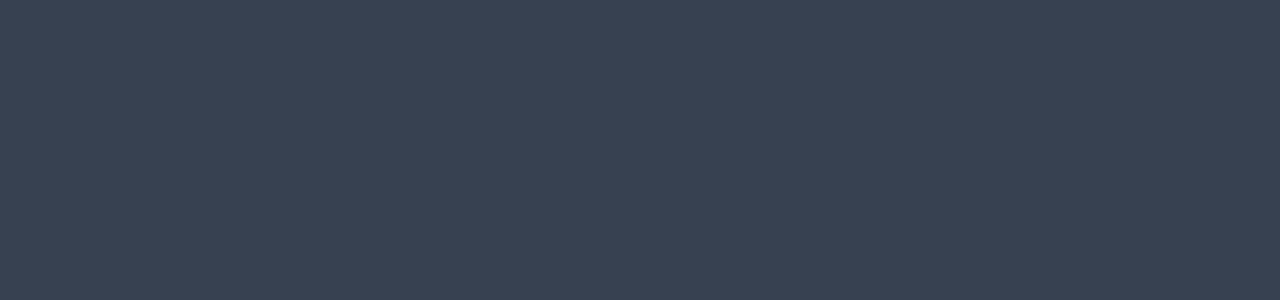
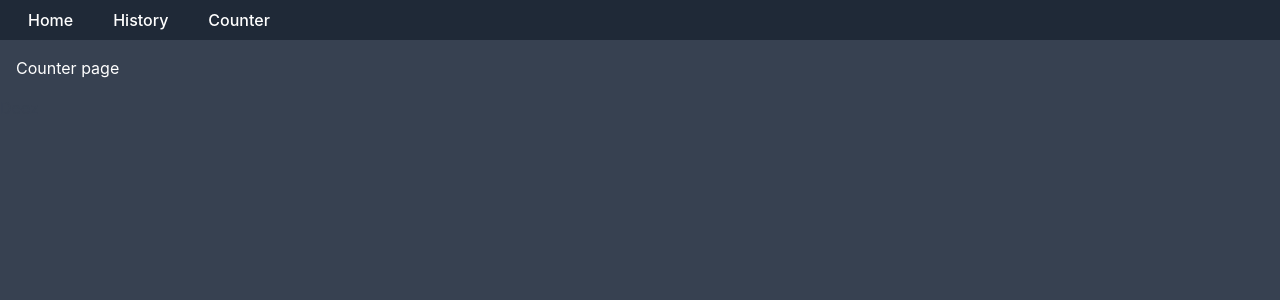
Before and after one commit to Dittiya/Tracking-website, a React (Create React App) app: page /counter in a window 1280 px wide. Before the commit this address had no page. Shown: the top 300 px of the page. Built offline with nearby package versions, Linux system fonts and the light colour scheme; the HTML template or start-up script is replaced by a standard one.

Commit message:
added new page

```diff
--- a/package.json
+++ b/package.json
@@ -1,5 +1,5 @@
 {
-  "homepage": "https://Dittiya.github.io/Tracking-website",
+  "homepage": "https://www.boatdawn.com",
   "name": "tracking-website",
   "version": "0.1.0",
   "private": true,
--- a/src/App.js
+++ b/src/App.js
@@ -2,6 +2,7 @@ import { Routes, Route } from 'react-router-dom';
 import Navigation from './Navigation';
 import Home from './Home';
 import History from './History';
+import Counter from './Counter';
 
 function App() {
   return (
@@ -10,6 +11,7 @@ function App() {
         <Route path='/' element={<Navigation />}>
           <Route path='/' element={<Home />} />
           <Route path='history' element={<History />} />
+          <Route path='counter' element={<Counter />} />
         </Route>
       </Routes>
     </div>
--- /dev/null
+++ b/src/Counter.js
@@ -0,0 +1,9 @@
+function Counter() {
+  return (
+    <div className="container m-4">
+      Counter page
+    </div>
+  );
+}
+
+export default Counter;
--- a/src/Navigation.js
+++ b/src/Navigation.js
@@ -1,13 +1,16 @@
 import { Outlet, Link } from 'react-router-dom';
 
 function Navigation() {
+  const routes = [
+    ['Home', '/'],
+    ['History', 'history'],
+    ['Counter', 'counter']
+  ];
+
   return (
     <div>
       <nav className='bg-gray-800 flex sm:justify-left space-x-4 pl-4'>
-        {[
-          ['Home', '/'],
-          ['History', 'history'],
-        ].map(([title, url]) => (
+        {routes.map(([title, url]) => (
           <Link key={title} to={url} className='rounded-lg px-3 py-2 font-medium hover:bg-slate-100 hover:text-slate-900'>
             {title}
           </Link>
```
